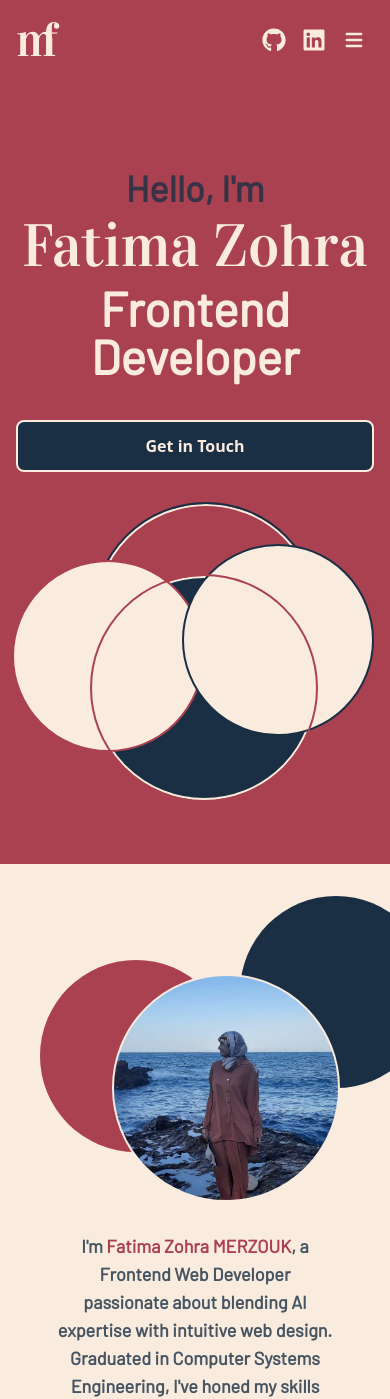
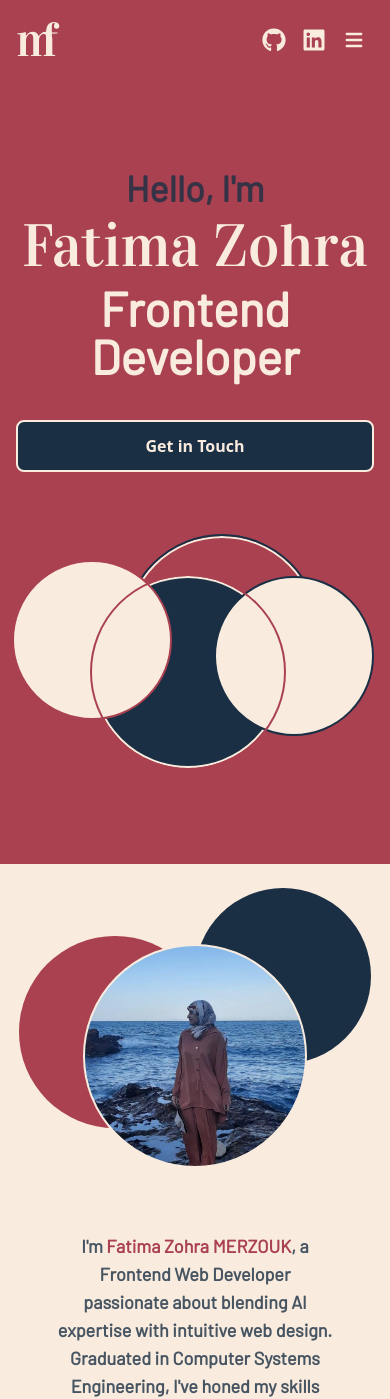
Before and after one commit to merzoukfatima/Portfolio, a Next.js app: page / in a window 390 px wide. Shown: the top 1399 px of the page. Built offline with nearby package versions, Linux system fonts and the light colour scheme.

Commit message:
adjust responsiveness for mobile view

```diff
--- a/src/components/aboutMeSection/index.jsx
+++ b/src/components/aboutMeSection/index.jsx
@@ -6,13 +6,13 @@ export default function AboutMeSection() {
     <main id="AboutMe">
       <div className="relative pt-6 overflow-hidden bg-secondary">
         {/* Hero Content */}
-        <div className="relative flex flex-col px-4 py-16 mx-auto space-y-16 text-center lg:flex-row lg:space-y-0 lg:px-20 lg:py-20 lg:text-left xl:max-w-7xl">
+        <div className="relative flex flex-col px-4 mx-auto py-16 space-y-16 text-center lg:flex-row lg:space-y-0 lg:px-20 lg:py-20 lg:text-left xl:max-w-7xl">
           {/* Image Section */}
-          <div className="flex items-center justify-center w-full pt-32 lg:w-1/2">
-            <div className="relative flex flex-row items-center justify-center mt-10 w-96 lg:mt-16">
-              <div className="absolute top-0 left-0 w-48 h-48 ml-6 -mt-40 rounded-full lg:-ml-20 bg-primary lg:w-64 lg:h-64" />
-              <div className="absolute top-0 left-0 w-48 h-48 ml-56 -mt-56 rounded-full lg:ml-36 bg-tertiary lg:w-64 lg:h-64" />
-              <div className="absolute top-0 left-0 border-2 rounded-full ml-24 lg:ml-0 -mt-[146px] bg-transparent lg:h-[292px] lg:w-[292px] h-[228px] w-[228px] border-secondary bg-cover bg-right bg-[url('/images/Merzouk_Fatima_Zohra.jpg')]" />
+          <div className="flex items-center justify-center w-full pt-32 lg:w-1/2 lg:mr-10">
+            <div className="flex flex-col items-center justify-center mt-10 w-96 lg:mt-16">
+              <div className="absolute w-48 h-48 -mt-44 -ml-40 lg:-ml-48 lg:mr-8 rounded-full bg-primary lg:w-64 lg:h-64" />
+              <div className="absolute w-44 h-44 -mt-72 -mr-44 lg:-mr-48 lg:ml-8 rounded-full  bg-tertiary lg:w-64 lg:h-64" />
+              <div className="absolute border-2 rounded-full mx-auto -mt-32 lg:-mt-28 bg-transparent lg:h-72 lg:w-72 h-56 w-56 border-secondary bg-cover bg-right bg-[url('/images/Merzouk_Fatima_Zohra.jpg')]" />
             </div>
           </div>
           {/* Text Section */}
--- a/src/components/homeSection/index.jsx
+++ b/src/components/homeSection/index.jsx
@@ -29,12 +29,12 @@ export default function HomeSection() {
           </div>
           <div className="px-16 py-20 lg:ml-16 md:px-0 lg:flex lg:w-1/2 lg:items-center lg:justify-center">
             <div className="relative mt-10 ml-3 -mr-2 lg:w-96 lg:mt-16">
-              <div className="absolute bottom-0 right-0 w-56 h-56 -mb-2 border-2 rounded-full lg:h-72 lg:w-72 border-secondary bg-primary" />
-              <div className="absolute bottom-0 right-0 -mb-[10px] -mr-[2px] border-2 rounded-full lg:h-[292px] lg:w-[292px] h-[228px] w-[228px] border-tertiary bg-transparent" />
-              <div className="absolute top-0 left-0 w-56 h-56 border-2 rounded-full -mt-36 bg-tertiary lg:h-72 lg:w-72 border-secondary" />
-              <div className="absolute top-0 left-0 w-48 h-48 -mt-40 -ml-20 border-2 rounded-full lg:w-64 lg:h-64 border-primary bg-secondary" />
-              <div className="absolute bottom-0 right-0 w-48 h-48 -mb-4 border-2 rounded-full lg:w-64 lg:h-64 -mr-14 border-tertiary bg-secondary" />
-              <div className="absolute top-0 left-0 border-2 rounded-full -mt-[146px] -ml-[2px] bg-transparent lg:h-[292px] lg:w-[292px] h-[228px] w-[228px] border-primary" />
+              <div className="absolute bottom-0 right-0 w-48 h-48 -mb-2 border-2 rounded-full lg:h-72 lg:w-72 border-secondary bg-primary" />
+              <div className="absolute bottom-0 right-0 -mb-[10px] -mr-[2px] border-2 rounded-full lg:h-[292px] lg:w-[292px] h-[196px] w-[196px] border-tertiary bg-transparent" />
+              <div className="absolute top-0 left-0 w-48 h-48 border-2 rounded-full -mt-36 bg-tertiary lg:h-72 lg:w-72 border-secondary" />
+              <div className="absolute top-0 left-0 w-40 h-40 -mt-40 -ml-20 border-2 rounded-full lg:w-64 lg:h-64 border-primary bg-secondary" />
+              <div className="absolute bottom-0 right-0 w-40 h-40 -mb-4 border-2 rounded-full lg:w-64 lg:h-64 -mr-14 border-tertiary bg-secondary" />
+              <div className="absolute top-0 left-0 border-2 rounded-full -mt-[146px] -ml-[2px] bg-transparent lg:h-[292px] lg:w-[292px] h-[196px] w-[196px] border-primary" />
             </div>
           </div>
         </div>
```
